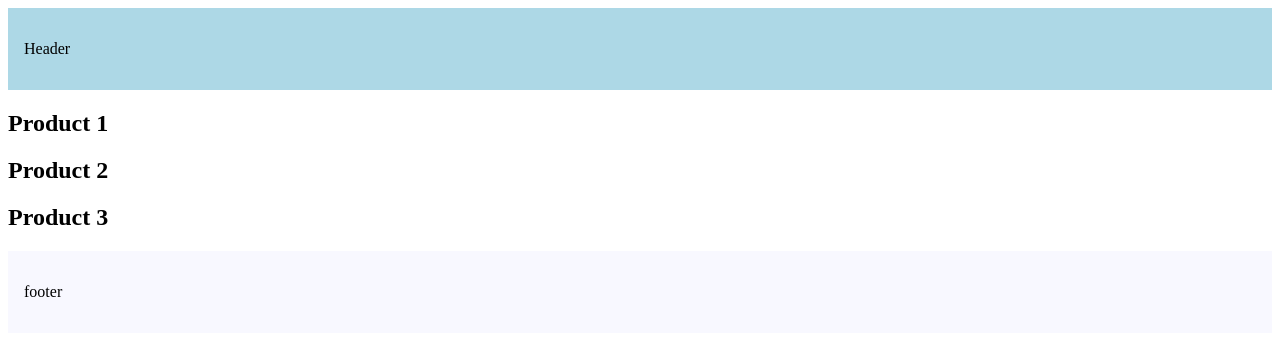
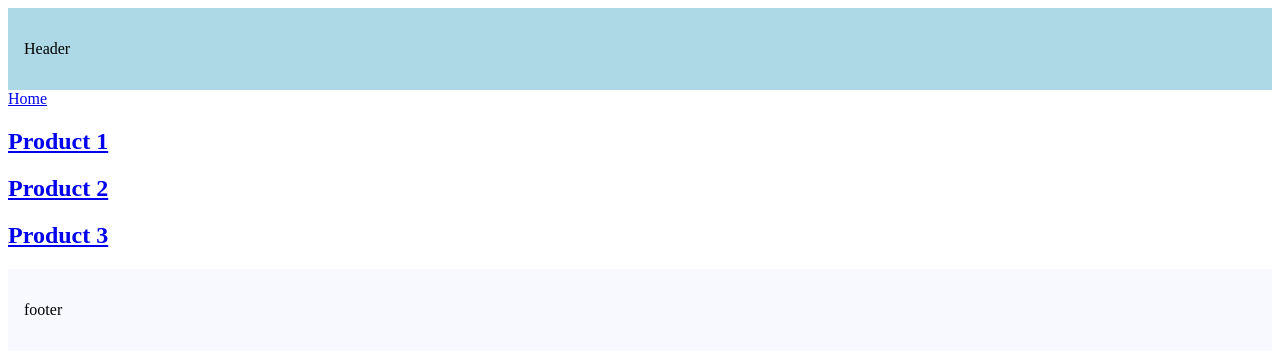
Before and after one commit to LinasData/next, a Next.js app: page /products in a window 1280 px wide. Shown: the top 354 px of the page. Built offline with nearby package versions, Linux system fonts and the light colour scheme.

Commit message:
feat: :sparkles: Link Tags introduced

```diff
--- a/src/app/products/page.tsx
+++ b/src/app/products/page.tsx
@@ -1,9 +1,12 @@
+import Link from "next/link";
+
 export default function ProductList() {
     return (
         <>
-            <h2>Product 1</h2>
-            <h2>Product 2</h2>
-            <h2>Product 3</h2>
+            <Link href="/">Home</Link>
+            <h2><Link href="products/1">Product 1</Link></h2>
+            <h2><Link href="products/2">Product 2</Link></h2>
+            <h2><Link href="products/3" replace>Product 3</Link></h2>
         </>
     );
 }
```
Also changed, not shown: src/app/page.tsx (+8 -1 lines), src/app/blog/page.tsx (line endings or trailing spaces).
